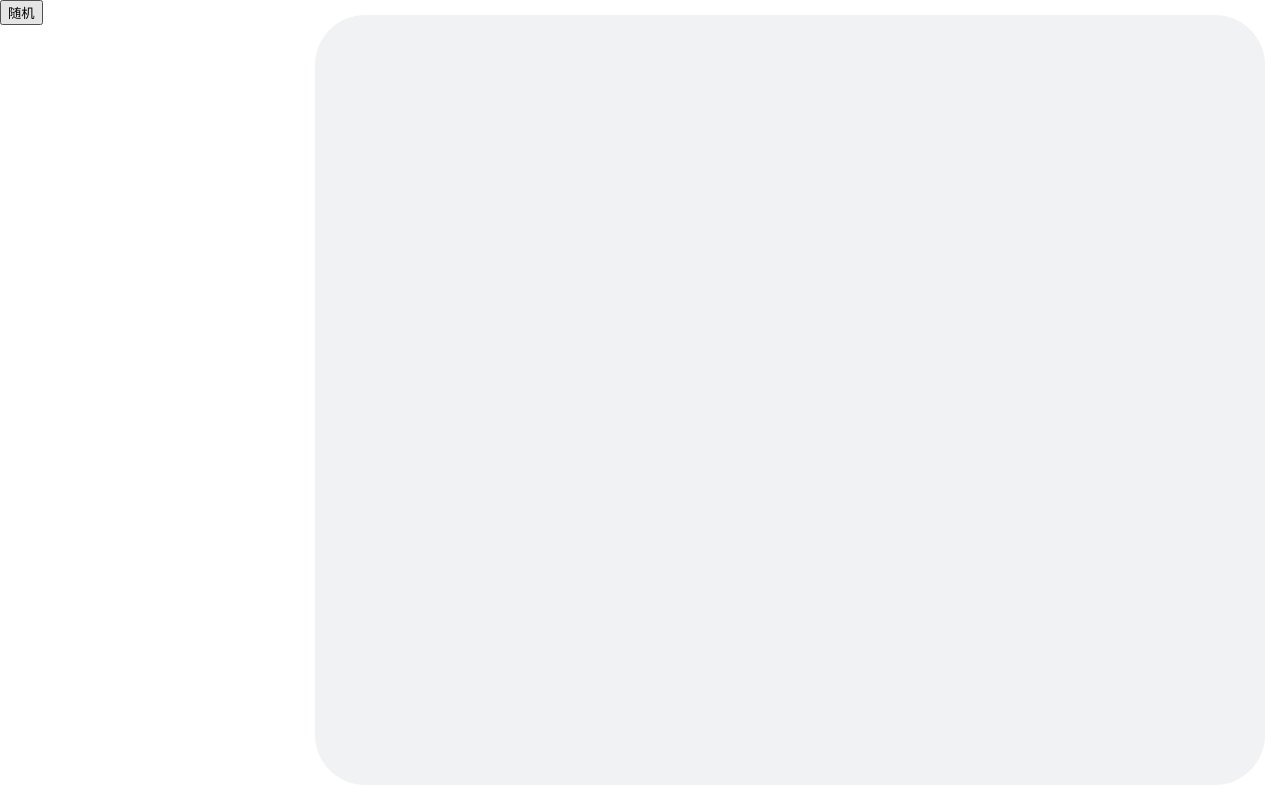
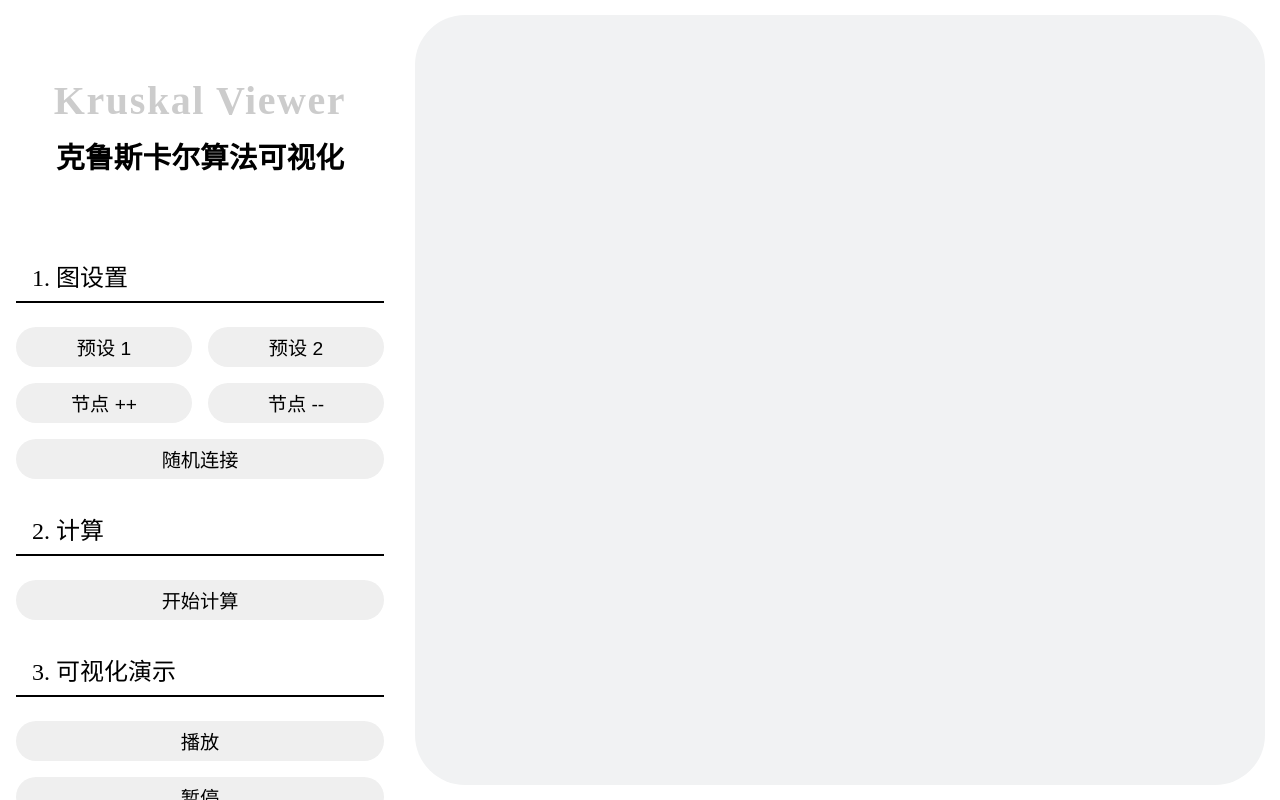
Before and after one commit to Zhousiru/kruskal-viewer, a React (Vite) app: page / in a window 1280 px wide. Built offline with nearby package versions, Linux system fonts and the light colour scheme.

Commit message:
feat: basic ui & graph settings

```diff
--- a/src/App.css
+++ b/src/App.css
@@ -1,12 +1,12 @@
-.container{
+.container {
   height: 100svh;
   display: flex;
 }
 
 .control-plane {
-  width: 20vw;
-  min-width: 300px;
-  max-width: 500px;
+  width: 400px;
+  overflow: auto;
+  padding-block: 50px;
 }
 
 .graph-container {
@@ -15,4 +15,105 @@
   margin: 15px;
   border-radius: 50px;
   overflow: hidden;
+  display: flex;
+  flex-direction: column;
 }
+
+.bg-title {
+  text-align: center;
+  opacity: 0.2;
+  letter-spacing: 0.1rem;
+  font-size: 2.5rem;
+}
+
+.title {
+  font-size: 1.8rem;
+  font-weight: bold;
+  margin-top: -1rem;
+  text-align: center;
+}
+
+.control {
+  margin-top: 50px;
+  padding-inline: 1rem;
+  display: flex;
+  flex-direction: column;
+}
+
+.control > h3 {
+  font-weight: normal;
+  font-size: 1.5rem;
+  padding: 0.5rem 1rem;
+  border-bottom: 2px solid #000;
+}
+
+.preset {
+  display: flex;
+  gap: 1rem;
+}
+
+.preset > button {
+  flex: 1;
+}
+
+.node-num {
+  margin-top: 1rem;
+  display: flex;
+  gap: 1rem;
+  flex-wrap: wrap;
+}
+
+.node-num > button {
+  flex-shrink: 0;
+  flex: 1;
+  min-width: 6em;
+}
+
+button {
+  border-radius: 10px;
+  height: 40px;
+  border-radius: 20px;
+  border: none;
+  font-size: 1.2rem;
+  transition: all 0.2s;
+  padding-inline: 1rem;
+}
+
+button:not([disabled]):hover {
+  background-color: #000;
+  color: #fff;
+  cursor: pointer;
+}
+
+.playback-control {
+  display: flex;
+  flex-direction: column;
+  gap: 1rem;
+}
+
+.playback-slider {
+  appearance: none;
+  height: 8px;
+  background: rgb(240, 240, 240);
+  border-radius: 4px;
+  margin-block: 1rem;
+}
+
+.playback-slider::-webkit-slider-thumb {
+  appearance: none;
+  width: 20px;
+  height: 20px;
+  border-radius: 10px;
+  background: #000;
+  cursor: pointer;
+}
+
+.msg {
+  margin-top: 1rem;
+  background-color: rgba(0, 0, 0, 0.05);
+  padding: 1.5rem;
+  border-radius: 10px;
+  font-size: 1.2rem;
+  word-break: break-all;
+  text-align: justify;
+}
--- a/src/App.tsx
+++ b/src/App.tsx
@@ -2,7 +2,7 @@ import { useEffect, useRef, useState } from 'react'
 import './App.css'
 import { GraphViewer } from './GraphViewer'
 import { LinkDatum, NodeDatum } from './types'
-import { dumpGraph, genRandomGraphMatrix } from './utils'
+import { addNode, delLastNode, dumpGraph, genRandomGraphMatrix } from './utils'
 
 function App() {
   const graphContainerRef = useRef<HTMLDivElement>(null)
@@ -23,21 +23,105 @@ function App() {
         height: e[0].contentRect.height,
       })
     })
+    observer.observe(graphContainerRef.current!)
 
-    observer.observe(graphContainerRef.current!)
     return () => {
       observer.disconnect()
     }
   }, [])
 
-  function handleChange() {
-    setGraphData(dumpGraph(genRandomGraphMatrix(10)))
+  function handleClickPreset(id: number) {
+    switch (id) {
+      case 0:
+        setGraphData(
+          dumpGraph([
+            [-1, 5, 5, 2, 5, 4],
+            [5, -1, 10, 7, 7, 10],
+            [5, 10, -1, 6, 5, 1],
+            [2, 7, 6, -1, 1, 1],
+            [5, 7, 5, 1, -1, 10],
+            [4, 10, 1, 1, 10, -1],
+          ])
+        )
+        break
+
+      case 1:
+        setGraphData(
+          dumpGraph([
+            [-1, 3, -1, -1, 10, -1, 10, -1, -1, 3],
+            [3, -1, -1, -1, 6, -1, -1, 7, 3, -1],
+            [-1, -1, -1, -1, 2, -1, -1, -1, -1, -1],
+            [-1, -1, -1, -1, 6, -1, 10, 3, -1, 9],
+            [10, 6, 2, 6, -1, -1, -1, -1, -1, 10],
+            [-1, -1, -1, -1, -1, -1, 8, 5, 1, -1],
+            [10, -1, -1, 10, -1, 8, -1, 2, 2, -1],
+            [-1, 7, -1, 3, -1, 5, 2, -1, -1, -1],
+            [-1, 3, -1, -1, -1, 1, 2, -1, -1, -1],
+            [3, -1, -1, 9, 10, -1, -1, -1, -1, -1],
+          ])
+        )
+        break
+
+      default:
+        break
+    }
+  }
+
+  function handleAddNode() {
+    const nodes = [...graphData.nodes]
+    addNode(nodes, graphSize.width / 2, graphSize.height / 2)
+    setGraphData({
+      nodes,
+      links: graphData.links,
+    })
+  }
+
+  function handleDelNode() {
+    const nodes = [...graphData.nodes]
+    const links = [...graphData.links]
+    delLastNode(nodes, links)
+    setGraphData({
+      nodes,
+      links,
+    })
+  }
+
+  function handleRandom() {
+    setGraphData(dumpGraph(genRandomGraphMatrix(graphData.nodes.length)))
   }
 
   return (
     <div className="container">
       <div className="control-plane">
-        <button onClick={handleChange}>随机</button>
+        <h1 className="bg-title">Kruskal Viewer</h1>
+        <h2 className="title">克鲁斯卡尔算法可视化</h2>
+        <div className="control">
+          <h3>1. 图设置</h3>
+          <div className="preset">
+            <button onClick={() => handleClickPreset(0)}>预设 1</button>
+            <button onClick={() => handleClickPreset(1)}>预设 2</button>
+          </div>
+          <div className="node-num">
+            <button onClick={handleAddNode}>节点 ++</button>
+            <button onClick={handleDelNode}>节点 --</button>
+            <button onClick={handleRandom}>随机连接</button>
+          </div>
+          <h3>2. 计算</h3>
+          <button>开始计算</button>
+          <h3>3. 可视化演示</h3>
+          <div className="playback-control">
+            <button>播放</button>
+            <button>暂停</button>
+            <input
+              type="range"
+              min="0"
+              max="40"
+              defaultValue="0"
+              className="playback-slider"
+            ></input>
+          </div>
+          <div className="msg">无消息</div>
+        </div>
       </div>
       <div className="graph-container" ref={graphContainerRef}>
         <GraphViewer
--- a/src/utils.tsx
+++ b/src/utils.tsx
@@ -116,3 +116,23 @@ export function dumpGraph(matrix: number[][]) {
 
   return { nodes, links }
 }
+
+export function addNode(nodes: NodeDatum[], x: number, y: number) {
+  nodes.push({
+    nodeId: nodes.length,
+    colorGroup: nodes.length,
+    x,
+    y,
+  })
+}
+
+export function delLastNode(nodes: NodeDatum[], links: LinkDatum[]) {
+  const delIndex = nodes.length - 1
+  nodes.splice(delIndex, 1)
+  for (let index = links.length - 1; index >= 0; index--) {
+    const element = links[index]
+    if (element.source.nodeId === delIndex || element.target.nodeId === delIndex) {
+      links.splice(index, 1)
+    }
+  }
+}
```
